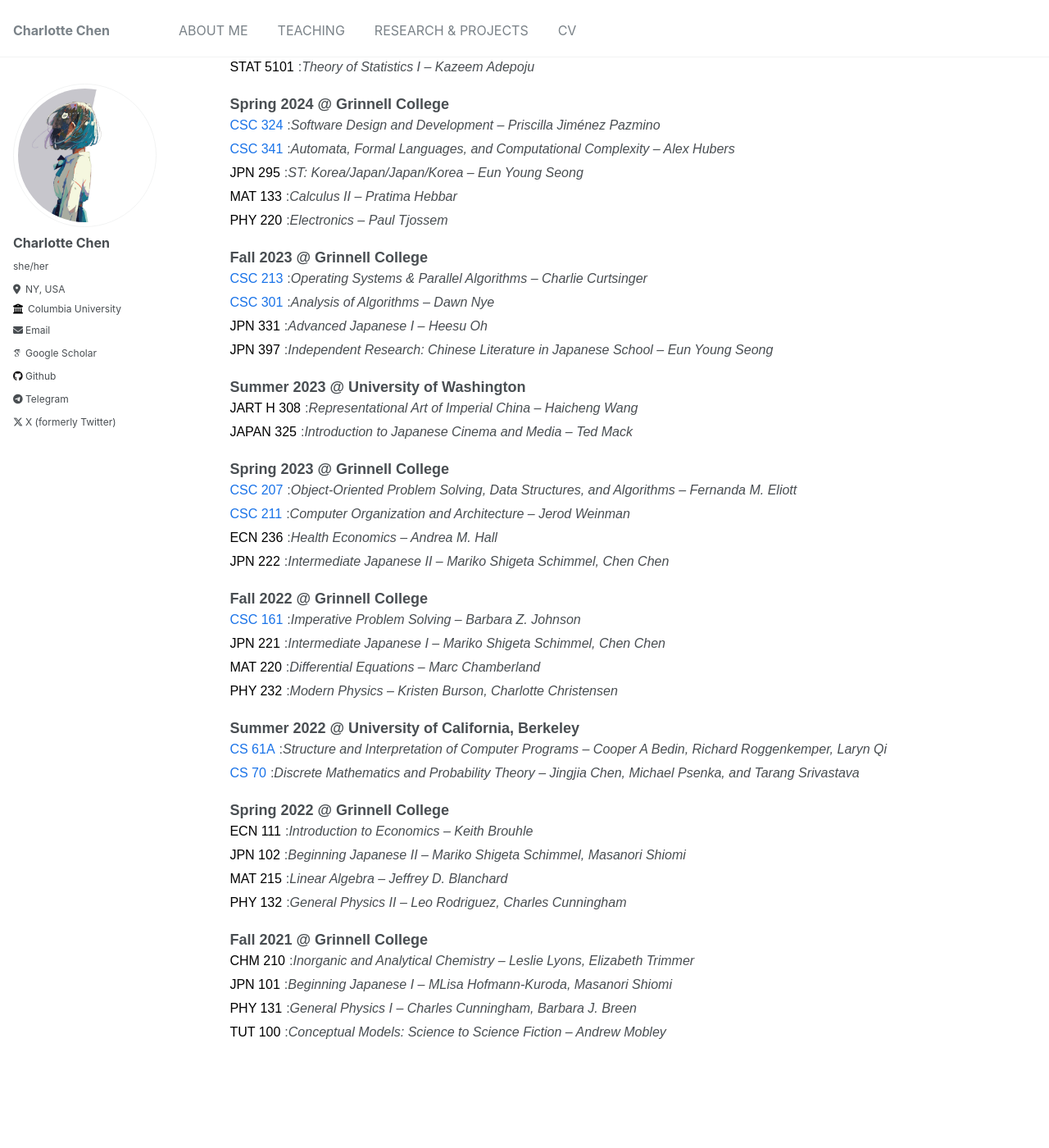
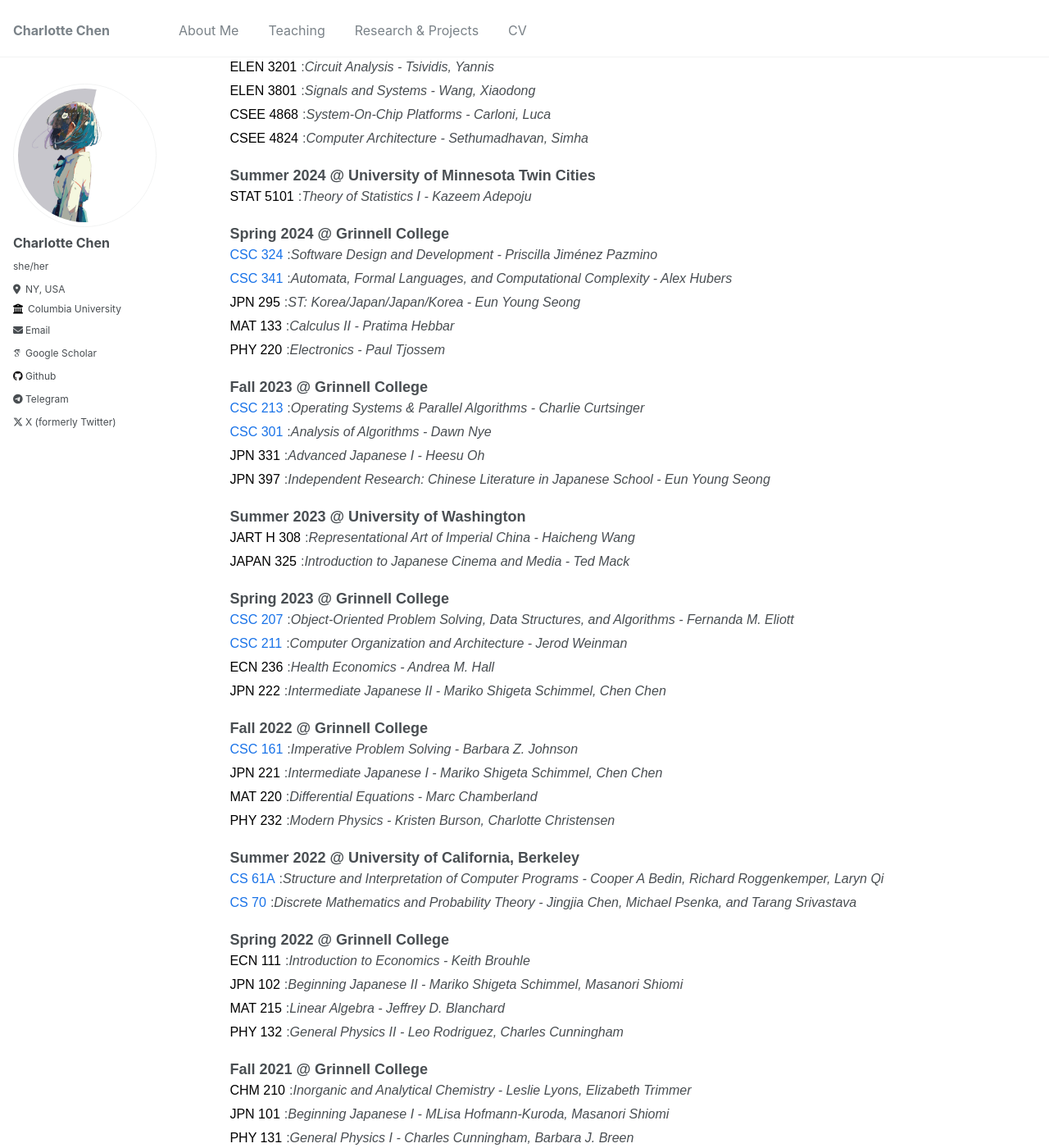
Before and after one commit to CharlotteChen2002/CharlotteChen2002.github.io, a Jekyll site: the page built from _pages/coursework.html, in a window 1280 px wide and 1400 px high, scrolled down 320 px. Shown: the whole window at 82% size. Built offline with Jekyll 4.4.1, drawn with Linux system fonts in a browser that asks for light colours; some web fonts are replaced; some of the changed text lies outside the part shown.

Commit message:
Update navigation titles, fix about page details, and add new portfolio project

```diff
--- a/_data/navigation.yml
+++ b/_data/navigation.yml
@@ -1,6 +1,6 @@
 # main links links
 main:
-  - title: "ABOUT ME"
+  - title: "About Me"
     url: /
 
   # - title: "PUBLICATIONS"
@@ -9,10 +9,10 @@ main:
   # - title: "COUREWORK"
   #   url: /coursework/
 
-  - title: "TEACHING"
+  - title: "Teaching"
     url: /teaching/
 
-  - title: "RESEARCH & PROJECTS"
+  - title: "Research & Projects"
     url: /portfolio/
 
   # - title: "BLOG"
--- a/_includes/head/custom.html
+++ b/_includes/head/custom.html
@@ -22,7 +22,7 @@
 <meta name="msapplication-TileImage" content="{{ base_path }}/images/mstile-144x144.png?v=M44lzPylqQ">
 <meta name="msapplication-config" content="{{ base_path }}/images/browserconfig.xml?v=M44lzPylqQ">
 <meta name="theme-color" content="#ffffff">
-<link rel="stylesheet" href="{{ base_path }}/assets/css/academicons.css"/>
+<link rel="stylesheet" href="{{ base_path }}/assets/css/academicons.css" />
 
 
 <!-- Support for MatJax -->
--- a/_pages/coursework.html
+++ b/_pages/coursework.html
@@ -57,37 +57,56 @@ author_profile: true
 </head>
 
 <body>
-    <div class="semester">Fall 2024 @ Columbia University</div>
+    <div class="semester">Spring 2025 @ Columbia University</div>
     <div class="course">
-        <span class="no-link">JPNS 4007GU</span>: <span>
-            Intro to Classical Japanese I – Komova, Ekaterina</span>
+        <span class="no-link">COMS 6424</span>: <span>Hardware Security - Sethumadhavan, Simha</span>
     </div>
 
     <div class="course">
-        <span class="no-link">ELEN 3201E</span>: <span>Circuit Analysis – Tsividis, Yannis</span>
+        <span class="no-link">CSEE 6868</span>: <span>Embedded Scalable Platforms - Carloni, Luca</span>
     </div>
 
     <div class="course">
-        <span class="no-link">ELEN 3801E</span>: <span>Signals and Systems – Wang, Xiaodong</span>
+        <span class="no-link">EECS 6699</span>: <span>Mathematics of Deep Learning - Jelenkovic, Predrag</span>
     </div>
 
     <div class="course">
-        <span class="no-link">EECS 4321</span>: <span>Digital VLSI Circuit – Shepard, Kenneth</span>
+        <span class="no-link">ELEN 3331</span>: <span>Electronic Circuits -Vallancourt, David</span>
     </div>
 
     <div class="course">
-        <span class="no-link">CSEE 4868W</span>: <span>System-On-Chip Platforms – Carloni, Luca</span>
+        <span class="no-link">ELEN 4998</span>: <span>Intermediate Project in Computer Architecture - Khan, Tanvir
+            Ahmed</span>
     </div>
 
     <div class="course">
-        <span class="no-link">CSEE 4824W</span>: <span>Computer Architecture – Sethumadhavan, Simha</span>
+        <span class="no-link">ASCE 1361</span>: <span>Introduction to East Asian Civilization: Japan -Kreitman,
+            Paul</span>
+    </div>
+
+
+    <div class="semester">Fall 2024 @ Columbia University</div>
+    <div class="course">
+        <span class="no-link">ELEN 3201</span>: <span>Circuit Analysis - Tsividis, Yannis</span>
+    </div>
+
+    <div class="course">
+        <span class="no-link">ELEN 3801</span>: <span>Signals and Systems - Wang, Xiaodong</span>
+    </div>
+
+    <div class="course">
+        <span class="no-link">CSEE 4868</span>: <span>System-On-Chip Platforms - Carloni, Luca</span>
+    </div>
+
+    <div class="course">
+        <span class="no-link">CSEE 4824</span>: <span>Computer Architecture - Sethumadhavan, Simha</span>
     </div>
 
 
 
     <div class="semester">Summer 2024 @ University of Minnesota Twin Cities</div>
     <div class="course">
-        <span class="no-link">STAT 5101</span>: <span>Theory of Statistics I –
+        <span class="no-link">STAT 5101</span>: <span>Theory of Statistics I -
             Kazeem Adepoju</span>
     </div>
 
@@ -95,29 +114,29 @@ author_profile: true
     <div class="semester">Spring 2024 @ Grinnell College</div>
     <div class="course">
         <a href="https://jimenezp.cs.grinnell.edu/Courses/CSC324/2024Sp">CSC 324</a>: <span>Software Design and
-            Development –
+            Development -
             Priscilla Jiménez Pazmino</span>
     </div>
 
     <div class="course">
         <a href="https://ahubers.github.io/CSC341">CSC 341</a>: <span>Automata, Formal Languages, and
             Computational
-            Complexity –
+            Complexity -
             Alex Hubers</span>
     </div>
 
     <div class="course">
-        <span class="no-link">JPN 295</span>: <span>ST: Korea/Japan/Japan/Korea –
+        <span class="no-link">JPN 295</span>: <span>ST: Korea/Japan/Japan/Korea -
             Eun Young Seong</span>
     </div>
 
     <div class="course">
-        <span class="no-link">MAT 133</span>: <span>Calculus II –
+        <span class="no-link">MAT 133</span>: <span>Calculus II -
             Pratima Hebbar</span>
     </div>
 
     <div class="course">
-        <span class="no-link">PHY 220</span>: <span>Electronics –
+        <span class="no-link">PHY 220</span>: <span>Electronics -
             Paul Tjossem</span>
     </div>
 
@@ -126,34 +145,34 @@ author_profile: true
     <div class="course">
         <a href="https://curtsinger.cs.grinnell.edu/teaching/2023F/CSC213/">CSC 213</a>: <span>Operating Systems &
             Parallel
-            Algorithms –
+            Algorithms -
             Charlie Curtsinger</span>
     </div>
 
     <div class="course">
-        <a href="https://nye.cs.grinnell.edu/course-sites/csc301f23">CSC 301</a>: <span>Analysis of Algorithms –
+        <a href="https://nye.cs.grinnell.edu/course-sites/csc301f23">CSC 301</a>: <span>Analysis of Algorithms -
             Dawn Nye</span>
     </div>
 
     <div class="course">
-        <span class="no-link">JPN 331</span>: <span>Advanced Japanese I –
+        <span class="no-link">JPN 331</span>: <span>Advanced Japanese I -
             Heesu Oh</span>
     </div>
 
     <div class="course">
-        <span class="no-link">JPN 397</span>: <span>Independent Research: Chinese Literature in Japanese School –
+        <span class="no-link">JPN 397</span>: <span>Independent Research: Chinese Literature in Japanese School -
             Eun Young Seong</span>
     </div>
 
 
     <div class="semester">Summer 2023 @ University of Washington</div>
     <div class="course">
-        <span class="no-link">JART H 308</span>: <span>Representational Art of Imperial China –
+        <span class="no-link">JART H 308</span>: <span>Representational Art of Imperial China -
             Haicheng Wang</span>
     </div>
 
     <div class="course">
-        <span class="no-link">JAPAN 325</span>: <span>Introduction to Japanese Cinema and Media –
+        <span class="no-link">JAPAN 325</span>: <span>Introduction to Japanese Cinema and Media -
             Ted Mack</span>
     </div>
 
@@ -161,22 +180,22 @@ author_profile: true
     <div class="semester">Spring 2023 @ Grinnell College</div>
     <div class="course">
         <a href="https://eliott-fernanda.cs.grinnell.edu/home/207_java/">CSC 207</a>: <span>Object-Oriented Problem
-            Solving, Data Structures, and Algorithms –
+            Solving, Data Structures, and Algorithms -
             Fernanda M. Eliott</span>
     </div>
 
     <div class="course">
         <a href="https://weinman.cs.grinnell.edu/courses/CSC211/2023S/">CSC 211</a>: <span>Computer Organization and
-            Architecture –
+            Architecture -
             Jerod Weinman</span>
     </div>
 
     <div class="course">
-        <span class="no-link">ECN 236</span>: <span>Health Economics – Andrea M. Hall</span>
+        <span class="no-link">ECN 236</span>: <span>Health Economics - Andrea M. Hall</span>
     </div>
 
     <div class="course">
-        <span class="no-link">JPN 222</span>: <span>Intermediate Japanese II – Mariko Shigeta Schimmel, Chen Chen</span>
+        <span class="no-link">JPN 222</span>: <span>Intermediate Japanese II - Mariko Shigeta Schimmel, Chen Chen</span>
     </div>
 
 
@@ -184,72 +203,72 @@ author_profile: true
     <div class="semester">Fall 2022 @ Grinnell College</div>
     <div class="course">
         <a href="https://johnsonba.cs.grinnell.edu/CSC161/2022F">CSC 161</a>: <span>Imperative Problem
-            Solving –
+            Solving -
             Barbara Z. Johnson</span>
     </div>
 
     <div class="course">
-        <span class="no-link">JPN 221</span>: <span>Intermediate Japanese I – Mariko Shigeta Schimmel, Chen Chen</span>
+        <span class="no-link">JPN 221</span>: <span>Intermediate Japanese I - Mariko Shigeta Schimmel, Chen Chen</span>
     </div>
 
     <div class="course">
-        <span class="no-link">MAT 220</span>: <span>Differential Equations – Marc Chamberland</span>
+        <span class="no-link">MAT 220</span>: <span>Differential Equations - Marc Chamberland</span>
     </div>
 
     <div class="course">
-        <span class="no-link">PHY 232</span>: <span>Modern Physics – Kristen Burson, Charlotte Christensen</span>
+        <span class="no-link">PHY 232</span>: <span>Modern Physics - Kristen Burson, Charlotte Christensen</span>
     </div>
 
 
     <div class="semester">Summer 2022 @ University of California, Berkeley</div>
     <div class="course">
-        <a href="https://su22.cs61a.org">CS 61A</a>: <span>Structure and Interpretation of Computer Programs –
+        <a href="https://su22.cs61a.org">CS 61A</a>: <span>Structure and Interpretation of Computer Programs -
             Cooper A Bedin, Richard Roggenkemper, Laryn Qi</span>
     </div>
 
 
     <div class="course">
-        <a href="https://su22.eecs70.org">CS 70</a>: <span>Discrete Mathematics and Probability Theory –
+        <a href="https://su22.eecs70.org">CS 70</a>: <span>Discrete Mathematics and Probability Theory -
             Jingjia Chen, Michael Psenka, and Tarang Srivastava</span>
     </div>
 
 
     <div class="semester">Spring 2022 @ Grinnell College</div>
     <div class="course">
-        <span class="no-link">ECN 111</span>: <span>Introduction to Economics – Keith Brouhle</span>
+        <span class="no-link">ECN 111</span>: <span>Introduction to Economics - Keith Brouhle</span>
     </div>
 
     <div class="course">
-        <span class="no-link">JPN 102</span>: <span>Beginning Japanese II – Mariko Shigeta Schimmel, Masanori
+        <span class="no-link">JPN 102</span>: <span>Beginning Japanese II - Mariko Shigeta Schimmel, Masanori
             Shiomi</span>
     </div>
 
     <div class="course">
-        <span class="no-link">MAT 215</span>: <span>Linear Algebra – Jeffrey D. Blanchard</span>
+        <span class="no-link">MAT 215</span>: <span>Linear Algebra - Jeffrey D. Blanchard</span>
     </div>
 
     <div class="course">
-        <span class="no-link">PHY 132</span>: <span>General Physics II – Leo Rodriguez, Charles Cunningham</span>
+        <span class="no-link">PHY 132</span>: <span>General Physics II - Leo Rodriguez, Charles Cunningham</span>
     </div>
 
 
     <div class="semester">Fall 2021 @ Grinnell College</div>
     <div class="course">
-        <span class="no-link">CHM 210</span>: <span>Inorganic and Analytical Chemistry – Leslie Lyons, Elizabeth
+        <span class="no-link">CHM 210</span>: <span>Inorganic and Analytical Chemistry - Leslie Lyons, Elizabeth
             Trimmer</span>
     </div>
 
     <div class="course">
-        <span class="no-link">JPN 101</span>: <span>Beginning Japanese I – MLisa Hofmann-Kuroda, Masanori
+        <span class="no-link">JPN 101</span>: <span>Beginning Japanese I - MLisa Hofmann-Kuroda, Masanori
             Shiomi</span>
     </div>
 
     <div class="course">
-        <span class="no-link">PHY 131</span>: <span>General Physics I – Charles Cunningham, Barbara J. Breen</span>
+        <span class="no-link">PHY 131</span>: <span>General Physics I - Charles Cunningham, Barbara J. Breen</span>
     </div>
 
     <div class="course">
-        <span class="no-link">TUT 100</span>: <span>Conceptual Models: Science to Science Fiction – Andrew Mobley</span>
+        <span class="no-link">TUT 100</span>: <span>Conceptual Models: Science to Science Fiction - Andrew Mobley</span>
     </div>
 
 
```
Also changed, not shown: _pages/about.md (+8 -3 lines), _portfolio/portfolio-project-4.md (added, +5 -0 lines), favicon.ico (added), images/convolution_layer.png (added).
